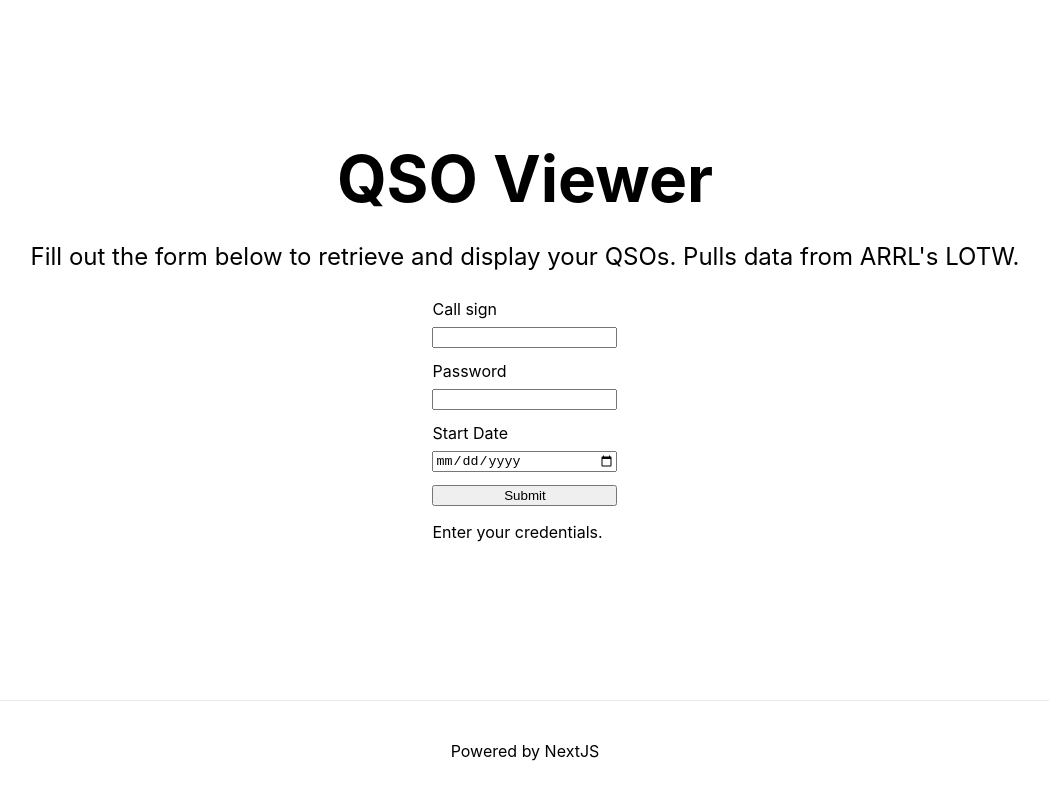
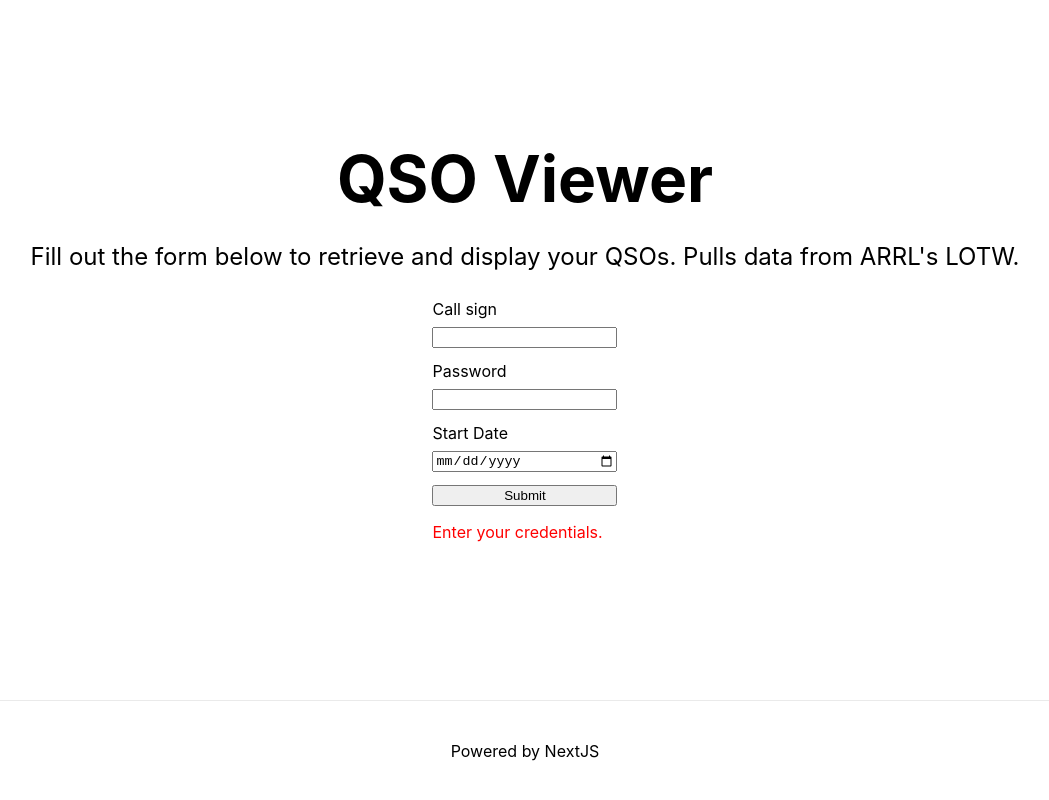
Before and after one commit to dBarboni/qso-viewer, a Next.js app: page / in a window 1280 px wide. Shown: the whole page, without its empty margins (115-1164 px from the left). Built offline with nearby package versions, Linux system fonts and the light colour scheme.

Commit message:
Add message conditional styling

```diff
--- a/components/Content.js
+++ b/components/Content.js
@@ -17,7 +17,7 @@ export default function Content() {
         const records = await DataHandler.retrieveRecords(e).then((data) => {
             // Update the state
             setMessage(data.message);
-            setRecords(data.records)
+            setRecords(data.records);
         });
     }
 
@@ -33,7 +33,7 @@ export default function Content() {
     return (
         <div>
             <Form onSubmit={getData} />
-            <Message>{message}</Message>
+            <Message type={records.length ? "success" : "error"}>{message}</Message>
             {records.length ? (
                 <CardWrapper>{buildCards()}</CardWrapper>
             ) : (
--- a/components/Message.js
+++ b/components/Message.js
@@ -1,11 +1,17 @@
 // Displays a message
-// TODO: add styling for error, etc.
+import styles from '../styles/Message.module.css'
 
-export default function Message({children}) {
+export default function Message({type, children}) {
+    // Make sure children were passed in
     if (!children) {
         children = "No text provided";
     }
+
+    // Determine styling for message
+    const messageType = (type === "success") ? "message" : "message--error";
+
+    // Render content
     return (
-        <p>{children}</p>
+        <p className={styles[messageType]}>{children}</p>
     )
 }
--- a/styles/Form.module.css
+++ b/styles/Form.module.css
@@ -2,6 +2,8 @@
 .form {
     display: flex;
     flex-direction: column;
+    max-width: 15rem;
+    margin: 0 auto;
 }
 .label {
     padding-bottom: 0.5rem;
--- a/styles/Home.module.css
+++ b/styles/Home.module.css
@@ -5,7 +5,7 @@
   flex-direction: column;
   justify-content: center;
   align-items: center;
-  height: 100vh;
+  /* height: 100vh; */
 }
 
 .main {
--- /dev/null
+++ b/styles/Message.module.css
@@ -0,0 +1,7 @@
+/* Styles for message component */
+.message {
+    text-align: center;
+}
+.message--error {
+    color: red;
+}
```
